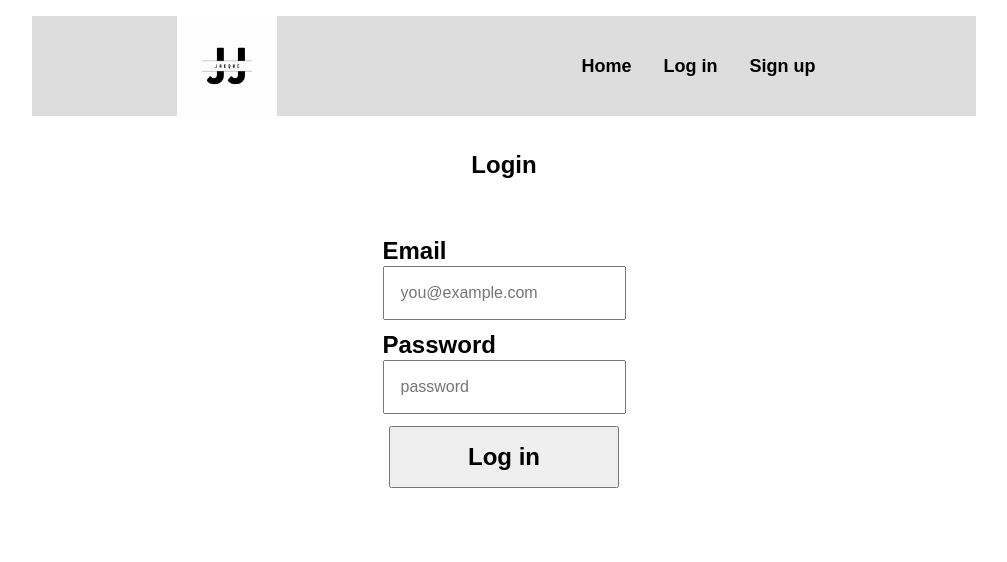
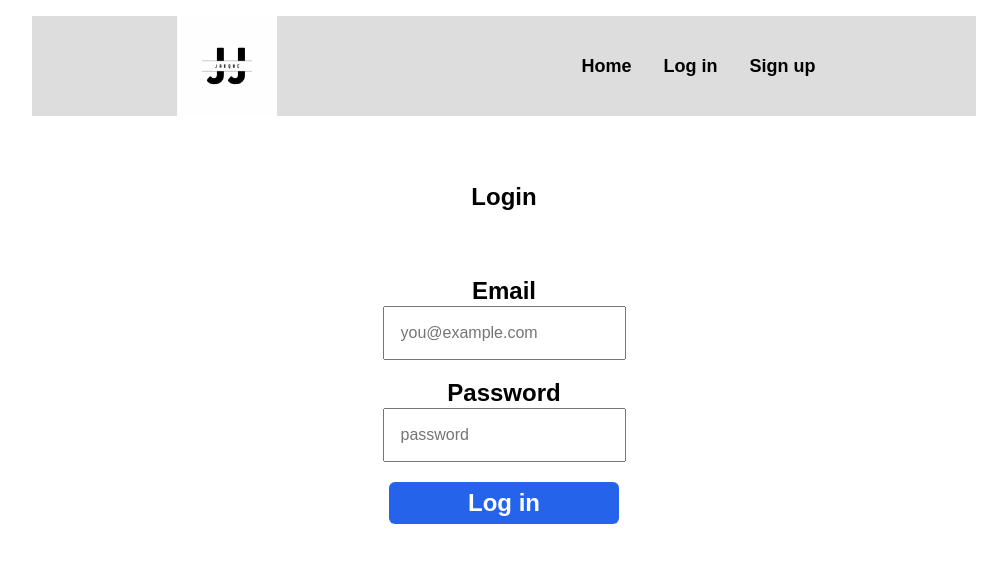
Before and after one commit to jjacque1/Full-stack-Backend, a React (Vite) app in the folder client/: page /login in a window 1280 px wide. Shown: the top 562 px of the page, without its empty margins (136-1143 px from the left). Built offline with nearby package versions, Linux system fonts and the light colour scheme; no server answers.

Commit message:
added minimum styling to dashboard and project layouts

```diff
--- /dev/null
+++ b/client/src/components/Projects.css
@@ -0,0 +1,98 @@
+/* Overall container */
+section {
+  max-width: 700px;
+  margin: 0 auto; /* centers horizontally */
+  padding: 2rem;
+  text-align: center;
+}
+
+/* Headings */
+h2,
+h3 {
+  margin-bottom: 1rem;
+}
+
+/* Forms */
+form {
+  display: flex;
+  justify-content: center;
+  gap: 0.5rem;
+  margin-bottom: 1.5rem;
+}
+
+input[type="text"] {
+  padding: 0.5rem 0.75rem;
+  width: 60%;
+  max-width: 300px;
+  border: 1px solid #ccc;
+  border-radius: 6px;
+}
+
+button {
+  padding: 0.5rem 1rem;
+  border: none;
+  border-radius: 6px;
+  background-color: #2563eb; /* blue */
+  color: white;
+  cursor: pointer;
+}
+
+button:disabled {
+  background-color: #9ca3af;
+  cursor: not-allowed;
+}
+
+/* Project list */
+ul {
+  list-style: none;
+  padding: 0;
+  margin: 1rem 0;
+  display: flex;
+  flex-direction: column;
+  align-items: center;
+  gap: 0.5rem;
+}
+
+li {
+  width: 100%;
+  display: flex;
+  justify-content: center;
+}
+
+/* Project buttons */
+li button {
+  width: 100%;
+  max-width: 350px;
+  background-color: #f3f4f6;
+  color: #111827;
+  border: 1px solid #d1d5db;
+}
+
+li button:hover {
+  background-color: #e5e7eb;
+}
+
+/* Selected project details */
+div p {
+  margin: 0.25rem 0;
+}
+
+/* Tasks */
+h3 {
+  margin-top: 2rem;
+}
+
+ul li {
+  padding: 0.5rem;
+}
+
+/* Status text */
+li span {
+  font-size: 0.85rem;
+  color: #16a34a;
+}
+
+/* Messages */
+p {
+  margin: 0.75rem 0;
+}
--- a/client/src/components/Projects.jsx
+++ b/client/src/components/Projects.jsx
@@ -1,5 +1,6 @@
 import { useEffect, useState } from "react";
 import { apiRequest } from "../util/api";
+import "./Projects.css";
 
 export default function ProjectsPanel() {
   const [projects, setProjects] = useState([]);
@@ -126,15 +127,15 @@ export default function ProjectsPanel() {
     }
   };
 
-
-
   // --------------------
   // Render
   // --------------------
   return (
     <section>
       <h2>Projects</h2>
-
+      {!isLoading && !errorMessage && projects.length === 0 && (
+        <p>No projects yet.</p>
+      )}
       <form onSubmit={handleCreateProject}>
         <input
           type="text"
@@ -150,10 +151,6 @@ export default function ProjectsPanel() {
 
       {isLoading && <p>Loading...</p>}
       {errorMessage && <p>{errorMessage}</p>}
-
-      {!isLoading && !errorMessage && projects.length === 0 && (
-        <p>No projects yet.</p>
-      )}
 
       {!isLoading && projects.length > 0 && (
         <>
--- /dev/null
+++ b/client/src/pages/Dashboard.css
@@ -0,0 +1,23 @@
+/* Main dashboard wrapper */
+.wrapper {
+  max-width: 900px;
+  margin: 0 auto; /* center horizontally */
+  padding: 2rem;
+  text-align: center;
+}
+
+/* Dashboard title */
+.wrapper h2 {
+  margin-bottom: 0.5rem;
+}
+
+/* Logged-in user info */
+.wrapper p {
+  margin-bottom: 2rem;
+  color: #374151;
+}
+
+/* Strong text */
+.wrapper strong {
+  color: #111827;
+}
--- a/client/src/pages/Dashboard.jsx
+++ b/client/src/pages/Dashboard.jsx
@@ -2,6 +2,7 @@ import { useContext, useEffect } from "react";
 import { useNavigate } from "react-router-dom";
 import { AuthContext } from "../context/authContext";
 import ProjectsPanel from "../components/Projects";
+import "./Dashboard.css"
 
 function Dashboard() {
   const navigate = useNavigate();
--- a/client/src/pages/Home.css
+++ b/client/src/pages/Home.css
@@ -5,7 +5,7 @@
 }
 
 .container {
-   padding-top: 120px;
+   padding-top: 80px;
    height: 100vh;
 }
 
@@ -38,7 +38,7 @@ h1 {
 }
 
 .para {
-    padding-top: 120px;
+    padding-top: 80px;
     font-weight: bold;
 }
 
```
